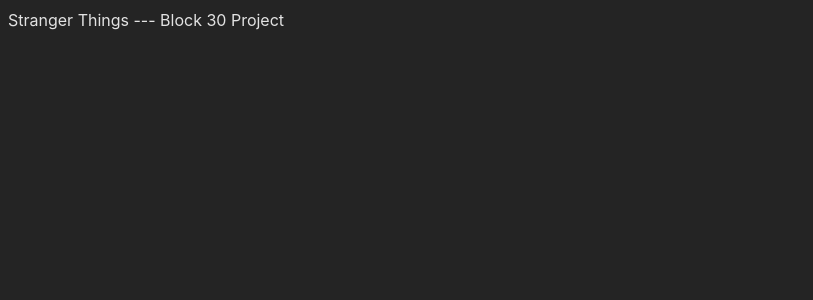
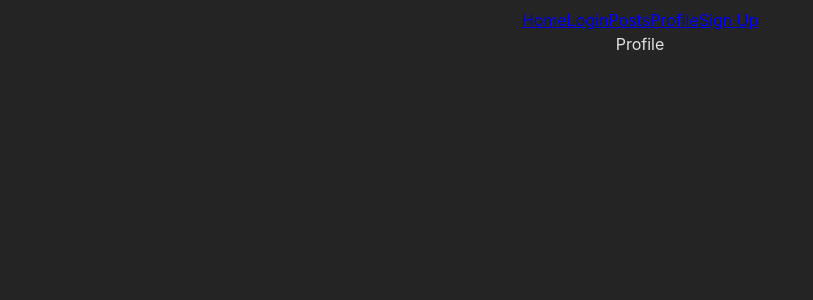
Before and after one commit to Block-30-Stranger-Things/Stranger-Things-Block-30, a React (Vite) app: page /profile in a window 1280 px wide. Shown: the top 300 px of the page, without its empty margins (0-813 px from the left). Built offline with nearby package versions, Linux system fonts and the light colour scheme.

Commit message:
adding routes, and links, import components

```diff
--- a/src/App.css
+++ b/src/App.css
@@ -2,3 +2,16 @@
   margin: 0 auto;
   text-align: center;
 }
+
+li {
+  list-style-type: none;
+}
+
+.navigation {
+  display: flex;
+  justify-content: center;
+}
+
+.navigation a {
+  color: white;
+}
--- a/src/App.jsx
+++ b/src/App.jsx
@@ -1,10 +1,35 @@
-import React from 'react'
+import './App.css'
+import Home from './components/Home'
+import Login from './components/Login'
+import Profile from './components/Profile'
+import Posts from './components/Posts'
+import SignUp from './components/SignUp'
+import { Routes, Route, Link } from 'react-router-dom'
 
 function App() {
+
   return (
-   <div>
-      Stranger Things --- Block 30 Project
-   </div>
+  <>
+    <div className="link-container">
+      <div className="myLinks">
+        <Link to="/">Home</Link>
+        <Link to="/login">Login</Link>
+        <Link to="/posts">Posts</Link>
+        <Link to="/profile">Profile</Link>
+        <Link to="/signUp">Sign Up</Link>
+      </div>
+    </div>
+
+
+    <Routes>
+      <Route path="/" element={<Home />} />
+      <Route path="/login" element={<Login />} />
+      <Route path="/posts" element={<Posts />} />
+      <Route path="/profile" element={<Profile/>} />
+      <Route path="/signUp" element={<SignUp />} />
+    </Routes>
+  </>
+
   )
 }
 
--- a/src/components/Posts.jsx
+++ b/src/components/Posts.jsx
@@ -0,0 +1,7 @@
+import React from 'react'
+
+export default function Posts() {
+  return (
+    <div>Posts</div>
+  )
+}
--- a/src/components/Profile.jsx
+++ b/src/components/Profile.jsx
@@ -0,0 +1,7 @@
+import React from 'react'
+
+export default function Profile() {
+  return (
+    <div>Profile</div>
+  )
+}
--- a/src/components/SignUp.jsx
+++ b/src/components/SignUp.jsx
@@ -0,0 +1,7 @@
+import React from 'react'
+
+export default function SignUp() {
+  return (
+    <div>SignUp</div>
+  )
+}
--- a/src/main.jsx
+++ b/src/main.jsx
@@ -1,10 +1,13 @@
 import React from 'react'
 import ReactDOM from 'react-dom/client'
 import App from './App.jsx'
+import { BrowserRouter } from 'react-router-dom'
 import './index.css'
 
 ReactDOM.createRoot(document.getElementById('root')).render(
   // <React.StrictMode>
-    <App />
+   <BrowserRouter>
+      <App />
+   </BrowserRouter>
   // </React.StrictMode>,
 )
```
